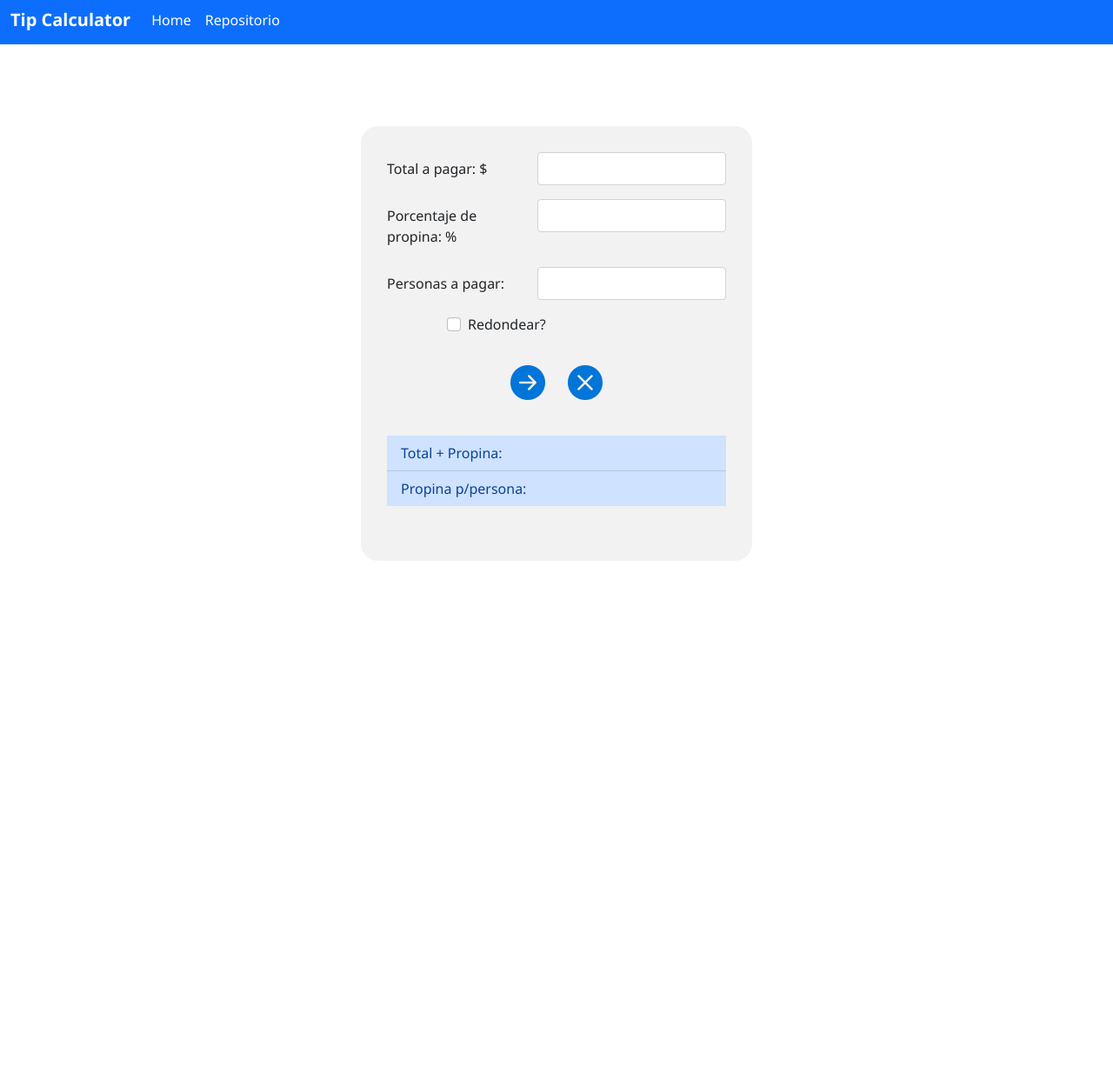
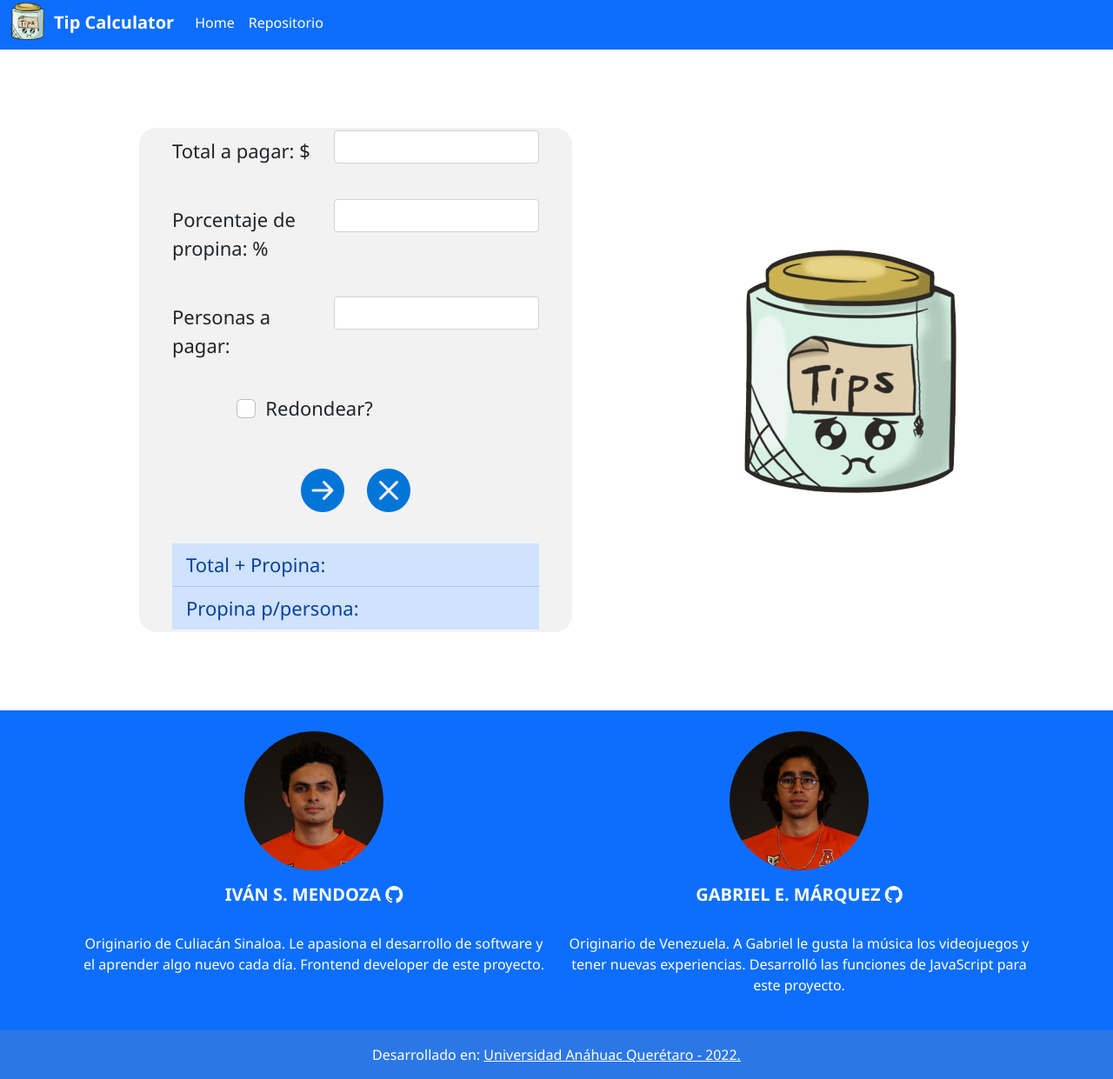
Before and after one commit to ivansmb11/DesarrolloWeb, a plain HTML site: page main.html in a window 1280 px wide. Shown: the part 5-1246 px from the top of the page at 87% size. Before the commit the page ends 800 px from the top, so only its background shows below. Drawn offline with nearby package versions, Linux system fonts and the light colour scheme.

Commit message:
proyectoTerminado

```diff
--- a/estiloTip.css
+++ b/estiloTip.css
@@ -11,10 +11,10 @@ body {
     background: rgb(255, 255, 255);
 }
 
-.title {
-    margin: 10px;
-    padding: 10px;
+.textS {
+    font-size: 22px;
 }
+
 
 .colorText {
     color: #fff;
@@ -26,6 +26,37 @@ body {
 
 .contenedor {
     width: 450px;
+    height: 580px;
+    background-color: rgba(238, 238, 238, 0.753);
+    border-radius: 20px;
+    padding : 30px;
+    margin: 90px;
+
+}
+
+.center {
+    display: flex;
+    justify-content: center;
+    align-items: center;
+  }
+
+.tamaño {
+    width : 30%;
+    display:block;
+    margin:auto;
+}
+
+.footerIvan h5 {
+    color: #fff;
+    font-weight: bolder;
+}
+
+.footerIvan {
+    color: #fff;
+    text-align: center;
+}
+/* .contenedor {
+    width: 450px;
     height: 500px;
     background-color: rgba(238, 238, 238, 0.753);
     position: absolute;
@@ -34,4 +65,4 @@ body {
     transform: translateX(-50%) translateY(-50%);
     border-radius: 20px;
     padding: 30px;
-}
+} */
--- a/logic.js
+++ b/logic.js
@@ -12,7 +12,7 @@ let per;
 const calcular = (event) => {
 
     if(!total.value || !propina.value || !personas.value) return;
-    if(check.value == true){
+    if(check.checked == true){
         calcularRound(event);
         return;
     }
@@ -46,7 +46,7 @@ const calcularRound = (event) => {
 
     per = parseFloat(propina.value / 100);
     temprTotal = floatTotal + (floatTotal*per);
-    rTotal.innerHTML = 'Total + Propina: $'+math.Round(temprTotal);
+    rTotal.innerHTML = 'Total + Propina: $'+Math.round(temprTotal);
 
-    rPropina.innerHTML = 'Propina p/persona: $'+(math.Round((floatTotal*per)/personas.value));
+    rPropina.innerHTML = 'Propina p/persona: $'+(Math.round((floatTotal*per)/personas.value));
 }
--- a/main.html
+++ b/main.html
@@ -14,7 +14,7 @@
 <body>
     <nav class="navbar navbar-expand-lg navbar-primary bg-primary">
         <div class="container-fluid">
-            <a class="navbar-brand colorText bold" href="#">Tip Calculator</a>
+            <img src="faviconTip.png" class="img-fluid" style="width: 50px; padding-right: 10px;" alt="Icono png"><a class="navbar-brand colorText bold" href="">Tip Calculator</a>
           <button class="navbar-toggler" type="button" data-bs-toggle="collapse" data-bs-target="#navbarSupportedContent" aria-controls="navbarSupportedContent" aria-expanded="false" aria-label="Toggle navigation">
             <span class="navbar-toggler-icon"></span>
           </button>
@@ -31,27 +31,30 @@
         </div>
       </nav>
     <!-- TODO LO QUE SE ENCUENTRA DENTRO DEL CUADRO -->
-    <div class="contenedor">
+    <div class="container textS">
+      <div class="row">
+        <div class="contenedor col center">
+          <div class="d-flex flex-column">
             <form>
-        <div class="row mb-3">
+              <div class="row mb-3 p-2">
                 <label for="total" class="col-sm-5 col-form-label">Total a pagar: $ </label>
                 <div class="col-sm-7">
                   <input type="number" class="form-control" id="inputTotal">
                 </div>
               </div>
-        <div class="row mb-3">
+              <div class="row mb-3 p-2">
                 <label for="propina" class="col-sm-5 col-form-label">Porcentaje de propina: % </label>
                 <div class="col-sm-7">
                   <input type="number" class="form-control" id="inputPropina">
                 </div>
               </div>
-        <div class="row mb-3">
+              <div class="row mb-3 p-2">
                 <label for="personas" class="col-sm-5 col-form-label">Personas a pagar: </label>
                 <div class="col-sm-7">
                   <input type="number" class="form-control" id="inputPersonas">
                 </div>
               </div>
-        <div class="row mb-3">
+              <div class="row mb-3 p-2">
                 <div class="col-sm-10 offset-sm-2">
                   <div class="form-check">
                     <input class="form-check-input" type="checkbox" id="checkRound">
@@ -61,17 +64,60 @@
                   </div>
                 </div>
               </div>
-        <div class="col-md-12 text-center">
-          <button type="submit" class="btn" onclick="calcular(event)"><i class="bi bi-arrow-right-circle-fill style=" style="font-size: 40px; color: #0275d8;"></i></button><button type="submit" class="btn" onclick="clearBox()"><i class="bi bi-x-circle-fill" style="font-size: 40px; color: #0275d8;"></i></button>
+              <div class="col-md-12 text-center p-2">
+                <button type="submit" class="btn" onclick="calcular(event)"><i class="bi bi-arrow-right-circle-fill style=" style="font-size: 50px; color: #0275d8;"></i></button><button type="submit" class="btn" onclick="clearBox()"><i class="bi bi-x-circle-fill" style="font-size: 50px; color: #0275d8;"></i></button>
               </div>
-      </form><br>
-      <div class="retro col-md-15 text-left">
+            </form>
+            <div class="retro col-md-15 text-left p-2">
               <ul class="list-group list-group-flush">
                 <li id="retroTotal" class="list-group-item list-group-item-primary">Total + Propina: </li>
                 <li id="retroPropina" class="list-group-item list-group-item-primary">Propina p/persona: </li>
               </ul>
             </div>
           </div>
+        </div>
+        <div class="col center">
+          <img src="faviconTip.png" alt="">
+        </div>
+      </div>
+    </div>
+    <footer class="bg-primary text-center text-lg-start">
+      <!-- Grid container -->
+      <div class="container p-4">
+        <!--Grid row-->
+        <div class="row">
+          <!--Grid column-->
+          <div class="col-lg-6 col-md-12 mb-4 mb-md-0 footerIvan">
+            <img src="ivan.png" class="rounded-circle tamaño" alt="">
+            <p><h5 class="text-uppercase text-center">Iván S. Mendoza <a href="https://github.com/ivansmb11"><i class="bi bi-github" style="color: white;"></i></a></h5><br>
+              Originario de Culiacán Sinaloa. Le apasiona el desarrollo de software y el
+              aprender algo nuevo cada día. Frontend developer de este proyecto.
+            </p>
+          </div>
+          <!--Grid column-->
+
+          <!--Grid column-->
+          <div class="col-lg-6 col-md-12 mb-4 mb-md-0 footerIvan">
+            <img src="gabo.png" class="rounded-circle tamaño" alt="">
+            <p><h5 class="text-uppercase text-center">Gabriel E. Márquez <a href="https://github.com/ivansmb11"><i class="bi bi-github" style="color: white;"></i></a></h5><br>
+              Originario de Venezuela. A Gabriel le gusta la música los videojuegos y
+              tener nuevas experiencias. Desarrolló las funciones de JavaScript para
+              este proyecto.
+            </p>
+          </div>
+          <!--Grid column-->
+        </div>
+        <!--Grid row-->
+      </div>
+      <!-- Grid container -->
+
+      <!-- Copyright -->
+      <div class="text-center p-3" style="background-color: rgba(148, 148, 148, 0.226); color: #fff; font-weight: 500;">
+        Desarrollado en:
+        <a style="color: #fff; font-weight: 500;" href="https://www.anahuac.mx/queretaro/">Universidad Anáhuac Querétaro - 2022.</a>
+      </div>
+      <!-- Copyright -->
+    </footer>
 </body>
 <script src="logic.js"></script>
 <script src="https://cdn.jsdelivr.net/npm/bootstrap@5.0.2/dist/js/bootstrap.bundle.min.js" integrity="sha384-MrcW6ZMFYlzcLA8Nl+NtUVF0sA7MsXsP1UyJoMp4YLEuNSfAP+JcXn/tWtIaxVXM" crossorigin="anonymous"></script>
```
Also changed, not shown: faviconTip.png (added), gabo.png (added), ivan.png (added). Lines whose indentation alone changed are shown as unchanged.
